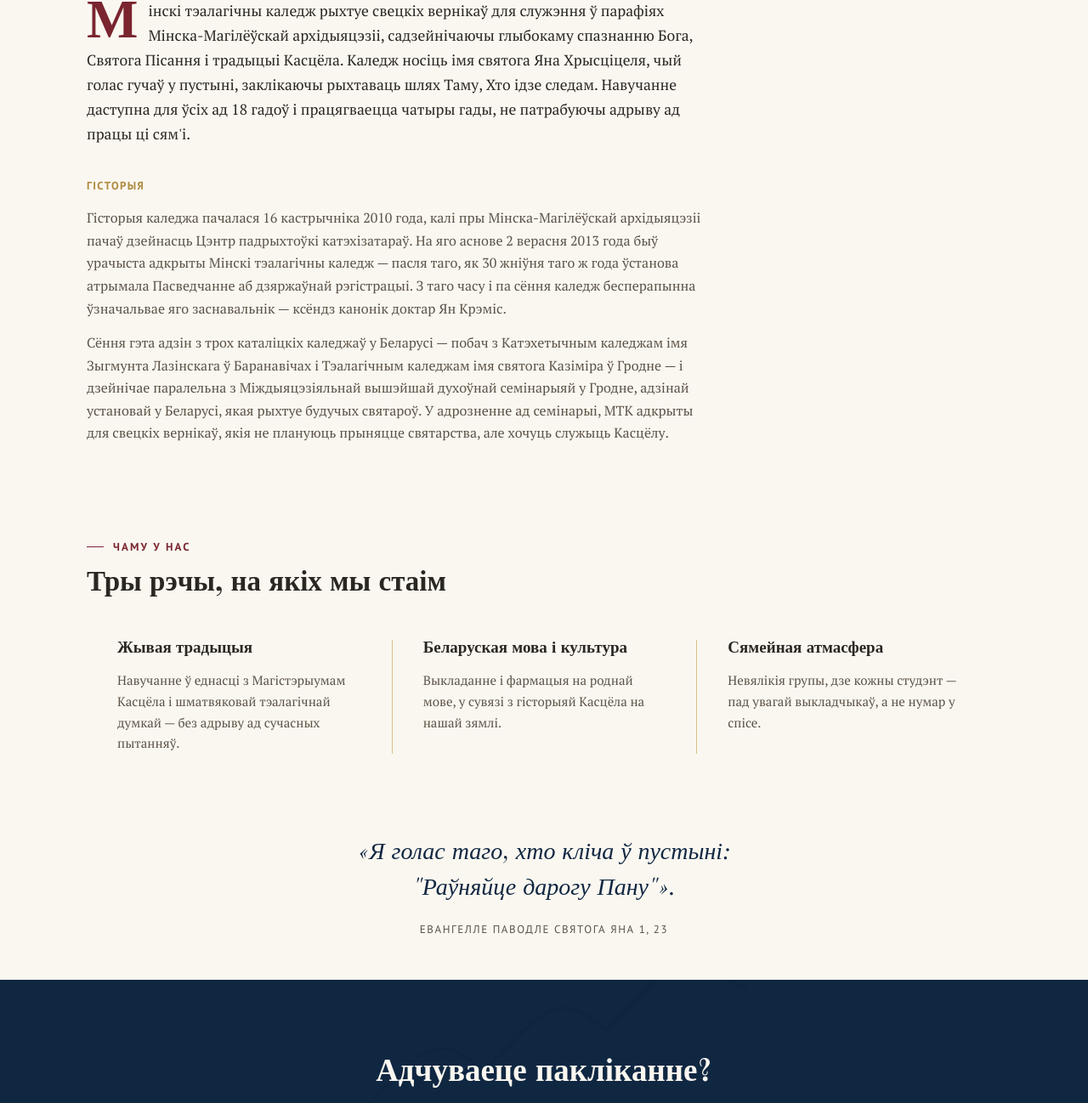
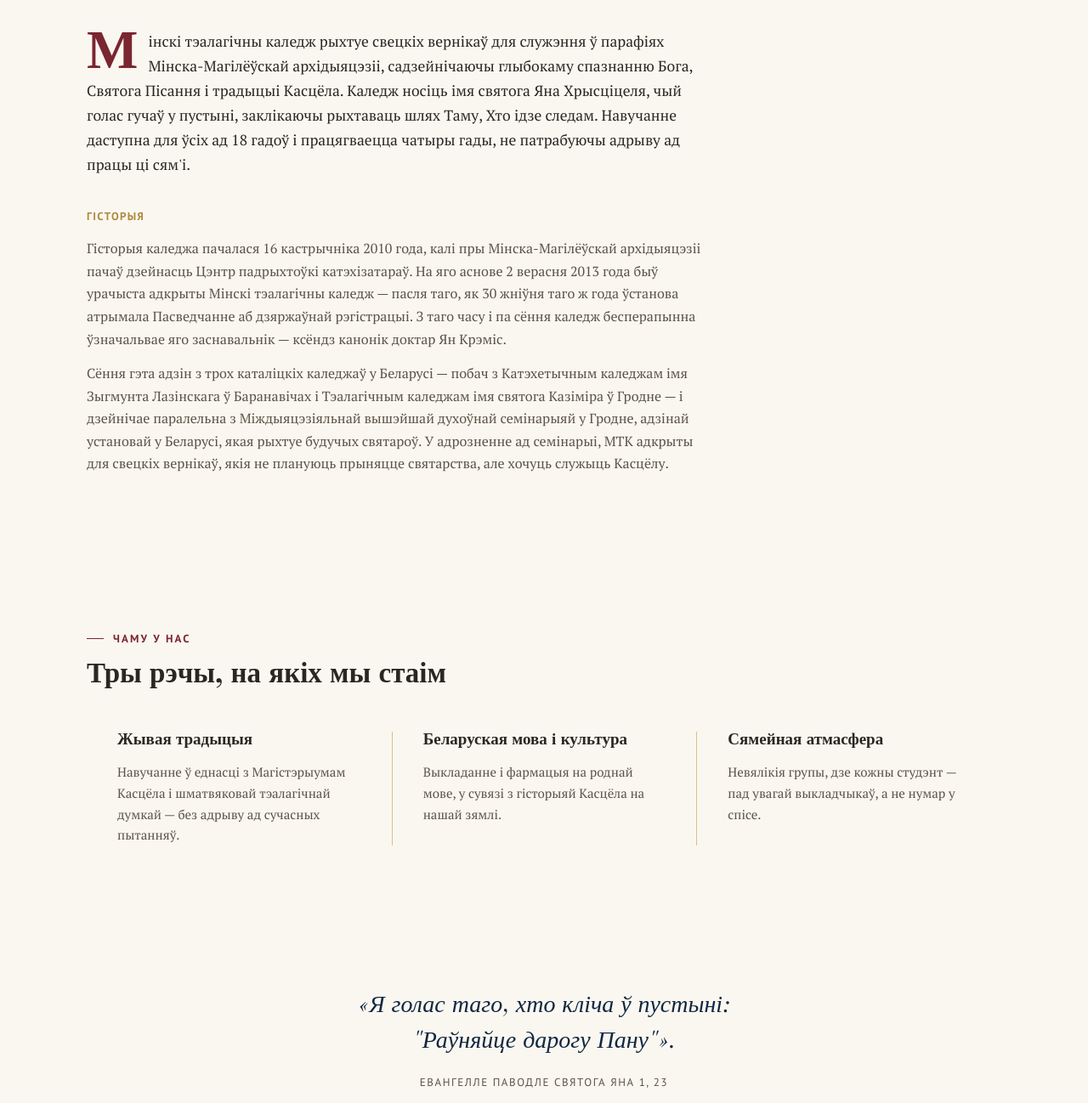
Before and after one commit to mtk-college/mtk-college-website, an Eleventy site: page content/pages/about.md in a window 1280 px wide. Shown: the part 246-1544 px from the top of the page at 85% size. Built offline with nearby package versions, Linux system fonts and the light colour scheme; Eleventy itself is replaced by a stand-in of ours; files that its build step writes are made by us from their sources.

Commit message:
Add files via upload

```diff
--- a/styles.css
+++ b/styles.css
@@ -88,11 +88,6 @@
 
   /* ===== SECTION ===== */
   section{padding:84px 0;}
-  #about{padding:48px 0;}
-  #values{padding:48px 0;}
-  #quote{padding:48px 0;}
-  #teasers{padding:48px 0;}
-  #latest-news{padding:48px 0;}
   .tint{background:var(--paper-tint);}
   .section-head{max-width:620px; margin-bottom:46px;}
   .section-head h2{font-size:clamp(26px,3vw,33px); margin-top:14px;}
```
